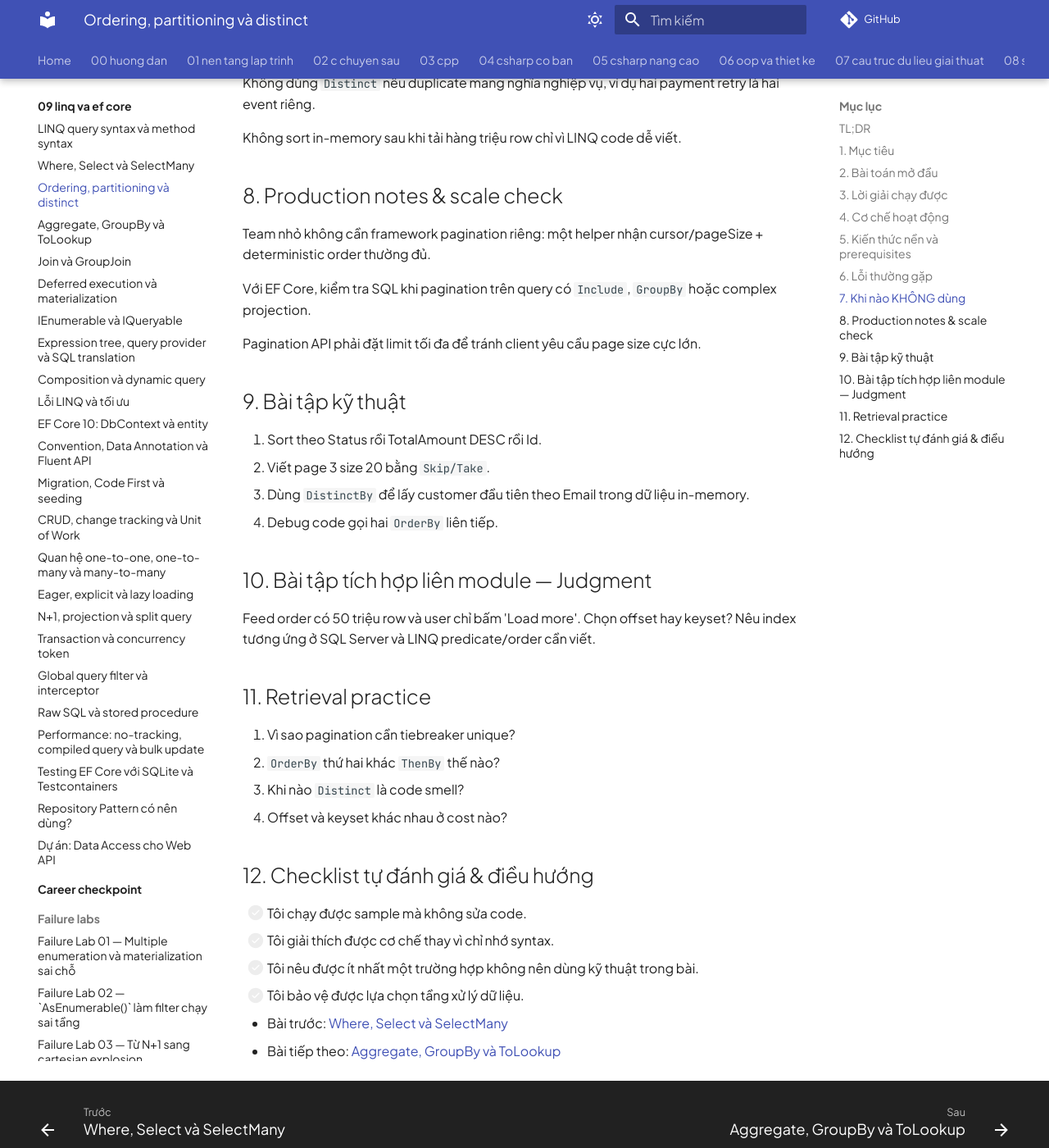
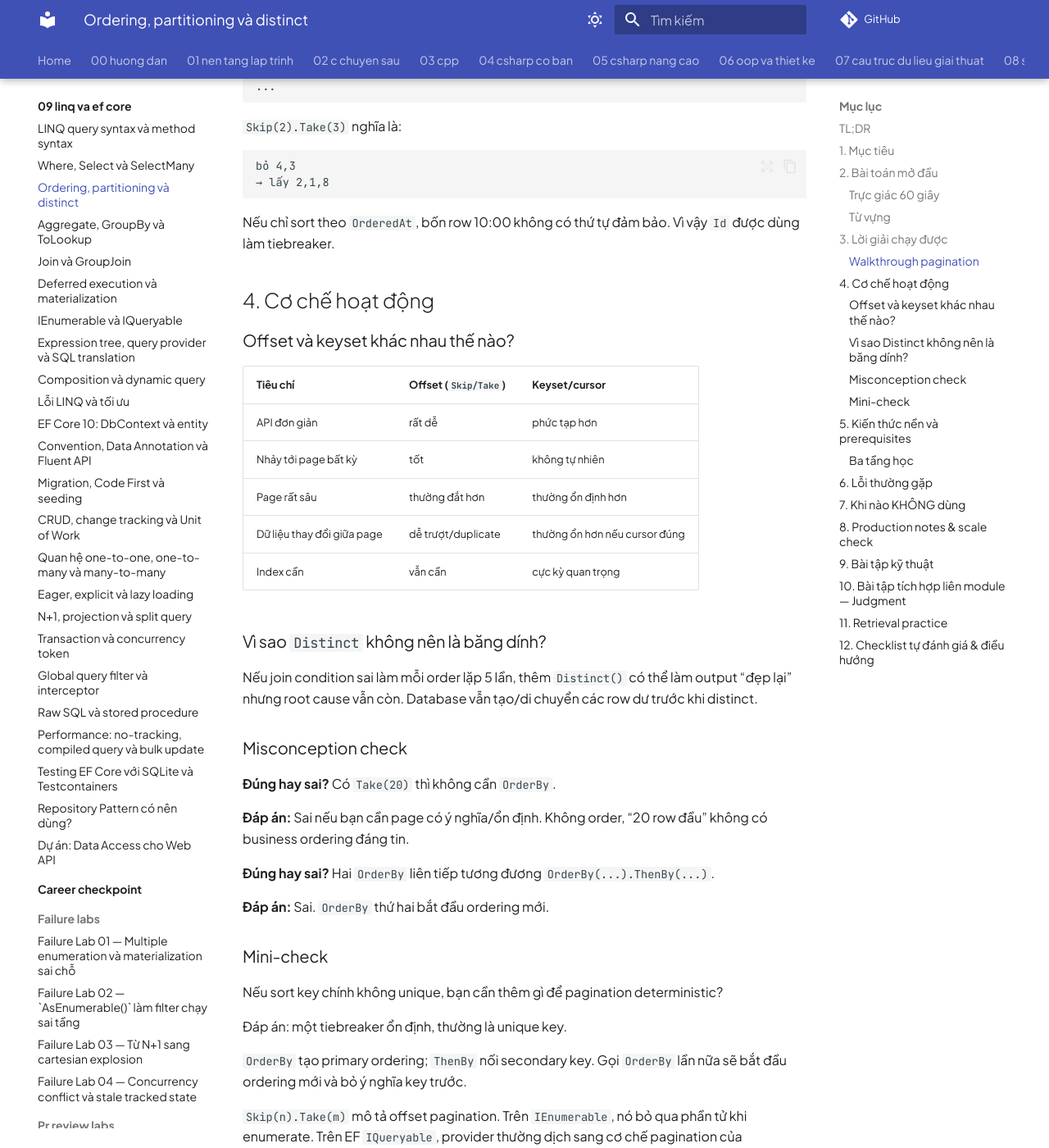
Before and after one commit to Xuanthanh-dzz/full-stack, an MkDocs documentation site: the page built from fullstack-roadmap/09-linq-va-ef-core/03-ordering-partitioning-va-distinct.md, in a window 1280 px wide and 1400 px high, scrolled down 2581 px. Shown: the whole window at 82% size. Built offline with MkDocs 1.6.1 and Material for MkDocs 9.7.7, drawn with Linux system fonts in a browser that asks for light colours; comment, search, counter and statistics services are not loaded; some of the changed text lies outside the part shown.

Commit message:
docs(module-09): deepen beginner explanation in 03-ordering-partitioning-va-distinct.md

```diff
--- a/fullstack-roadmap/09-linq-va-ef-core/03-ordering-partitioning-va-distinct.md
+++ b/fullstack-roadmap/09-linq-va-ef-core/03-ordering-partitioning-va-distinct.md
@@ -20,6 +20,27 @@
 - liên hệ offset pagination LINQ với Module 08.
 
 ## 2. Bài toán mở đầu
+
+### Trực giác 60 giây
+
+Ba nhóm thao tác trong bài giải ba vấn đề độc lập:
+
+- ordering: **thứ tự nào trước?**
+- partitioning: **lấy đoạn nào của sequence?**
+- distinct: **phần tử nào được coi là trùng?**
+
+Với pagination, thứ tự không chỉ để đẹp. Nó là một phần của correctness. Nếu hai row có cùng `OrderedAt` mà bạn không có tiebreaker, page 1 và page 2 có thể chồng/lọt row.
+
+### Từ vựng
+
+| Thuật ngữ | Nghĩa đơn giản |
+|---|---|
+| primary sort key | khóa sort chính |
+| tiebreaker | khóa phụ để phá hòa |
+| deterministic order | cùng dữ liệu → thứ tự ổn định |
+| offset pagination | bỏ N row rồi lấy M row |
+| keyset/cursor pagination | lấy tiếp từ khóa cuối của page trước |
+| duplicate | hai phần tử được coi là bằng theo equality/key |
 
 API order list cần sort theo `OrderedAt DESC` và phân trang. Nhiều order có cùng timestamp đến giây, nên chỉ sort theo thời gian chưa đủ ổn định.
 
@@ -60,7 +81,60 @@ Expected:
 Paid,Pending
 ~~~
 
+### Walkthrough pagination
+
+Giả sử order theo `(OrderedAt DESC, Id DESC)` là:
+
+~~~text
+(10:00, 4)
+(10:00, 3)
+(10:00, 2)
+(10:00, 1)
+(09:00, 8)
+(09:00, 7)
+...
+~~~
+
+`Skip(2).Take(3)` nghĩa là:
+
+~~~text
+bỏ 4,3
+→ lấy 2,1,8
+~~~
+
+Nếu chỉ sort theo `OrderedAt`, bốn row 10:00 không có thứ tự đảm bảo. Vì vậy `Id` được dùng làm tiebreaker.
+
 ## 4. Cơ chế hoạt động
+
+### Offset và keyset khác nhau thế nào?
+
+| Tiêu chí | Offset (`Skip/Take`) | Keyset/cursor |
+|---|---|---|
+| API đơn giản | rất dễ | phức tạp hơn |
+| Nhảy tới page bất kỳ | tốt | không tự nhiên |
+| Page rất sâu | thường đắt hơn | thường ổn định hơn |
+| Dữ liệu thay đổi giữa page | dễ trượt/duplicate | thường ổn hơn nếu cursor đúng |
+| Index cần | vẫn cần | cực kỳ quan trọng |
+
+### Vì sao `Distinct` không nên là băng dính?
+
+Nếu join condition sai làm mỗi order lặp 5 lần, thêm `Distinct()` có thể làm output “đẹp lại” nhưng root cause vẫn còn. Database vẫn tạo/di chuyển các row dư trước khi distinct.
+
+### Misconception check
+
+**Đúng hay sai?** Có `Take(20)` thì không cần `OrderBy`.
+
+**Đáp án:** Sai nếu bạn cần page có ý nghĩa/ổn định. Không order, “20 row đầu” không có business ordering đáng tin.
+
+**Đúng hay sai?** Hai `OrderBy` liên tiếp tương đương `OrderBy(...).ThenBy(...)`.
+
+**Đáp án:** Sai. `OrderBy` thứ hai bắt đầu ordering mới.
+
+### Mini-check
+
+Nếu sort key chính không unique, bạn cần thêm gì để pagination deterministic?
+
+Đáp án: một tiebreaker ổn định, thường là unique key.
 
 `OrderBy` tạo primary ordering; `ThenBy` nối secondary key. Gọi `OrderBy` lần nữa sẽ bắt đầu ordering mới và bỏ ý nghĩa key trước.
 
@@ -69,6 +143,14 @@ Paid,Pending
 `Distinct` dùng equality của phần tử; `DistinctBy(keySelector)` dùng key. Trên provider database, support/translation phụ thuộc provider và version.
 
 ## 5. Kiến thức nền và prerequisites
+
+### Ba tầng học
+
+**Beginner core:** `OrderBy/ThenBy`, `Skip/Take`, `Distinct`.
+
+**Working developer:** deterministic pagination, page-size limit, chọn offset vs keyset.
+
+**Deep dive:** execution plan, seek predicate và composite index sẽ quyết định cost thật.
 
 Module 08 đã giới thiệu deterministic order và keyset pagination. Ở đây bạn cần nhận ra LINQ chỉ là expression layer; cost cuối cùng vẫn nằm ở data source.
 
```
